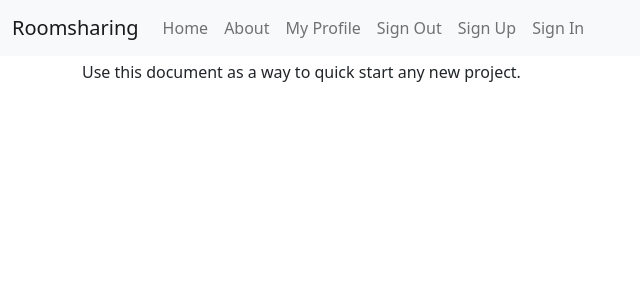
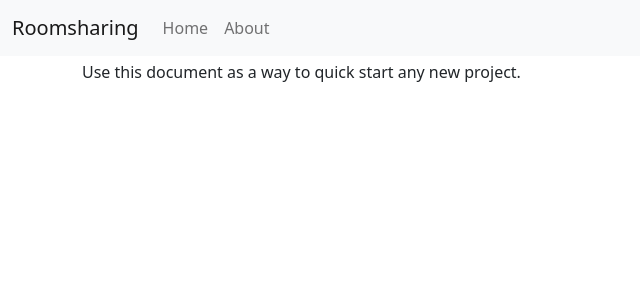
Before and after one commit to Haus-des-Engagements/roomsharing, a Django app: template roomsharing/templates/pages/home.html in a window 1280 px wide. Shown: the top 300 px of the page, without its empty margins (0-640 px from the left). Run offline with Django 4.2, Linux system fonts and the light colour scheme; the template is opened without the code that fills it, so the values that code supplies are empty; some libraries are stand-ins or nearby versions.

Commit message:
feat: remove Profile links form Navigation

```diff
--- a/roomsharing/templates/base.html
+++ b/roomsharing/templates/base.html
@@ -64,18 +64,6 @@
                 <li class="nav-item">
                   <a class="nav-link" href="{% url 'about' %}">About</a>
                 </li>
-                <li class="nav-item">
-                  <a class="nav-link" href="">{% translate "My Profile" %}</a>
-                </li>
-                <li class="nav-item">
-                  <a class="nav-link" href="">{% translate "Sign Out" %}</a>
-                </li>
-                <li class="nav-item">
-                  <a id="sign-up-link" class="nav-link" href="">{% translate "Sign Up" %}</a>
-                </li>
-                <li class="nav-item">
-                  <a id="log-in-link" class="nav-link" href="">{% translate "Sign In" %}</a>
-                </li>
               </ul>
             </div>
           </div>
```
